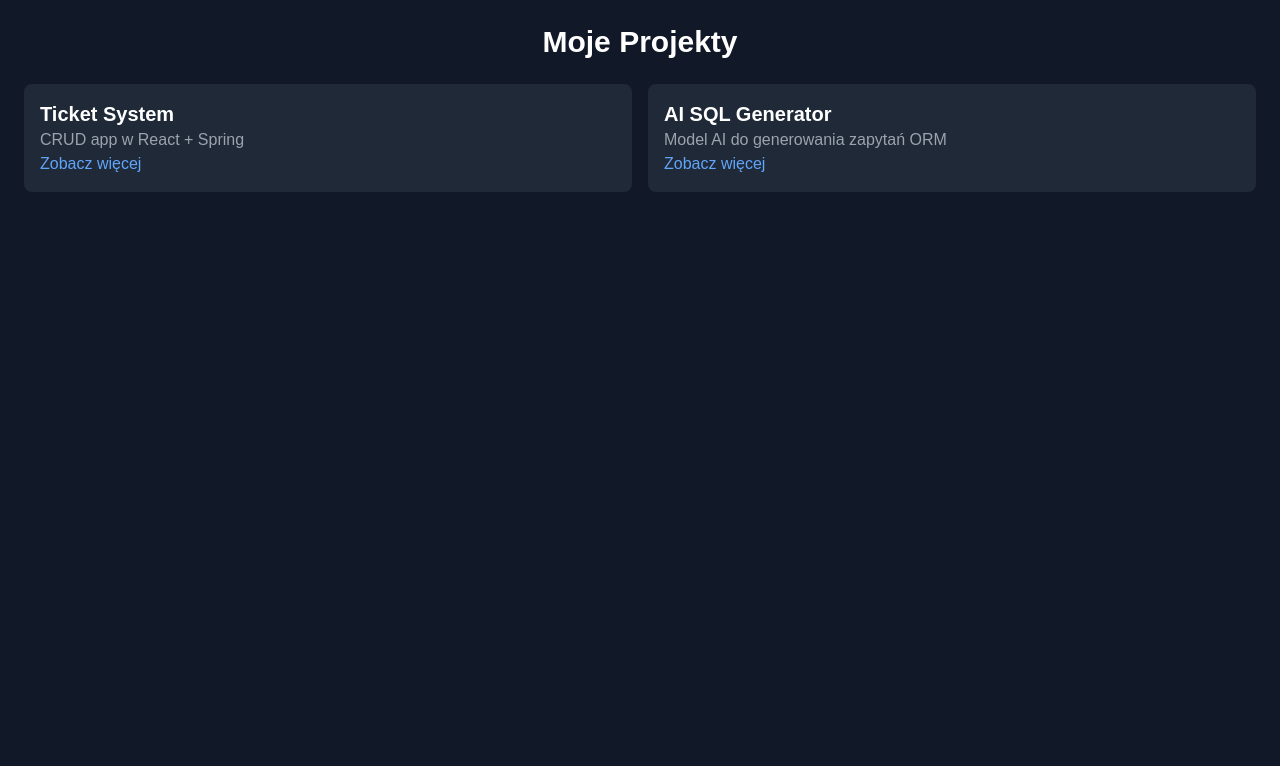
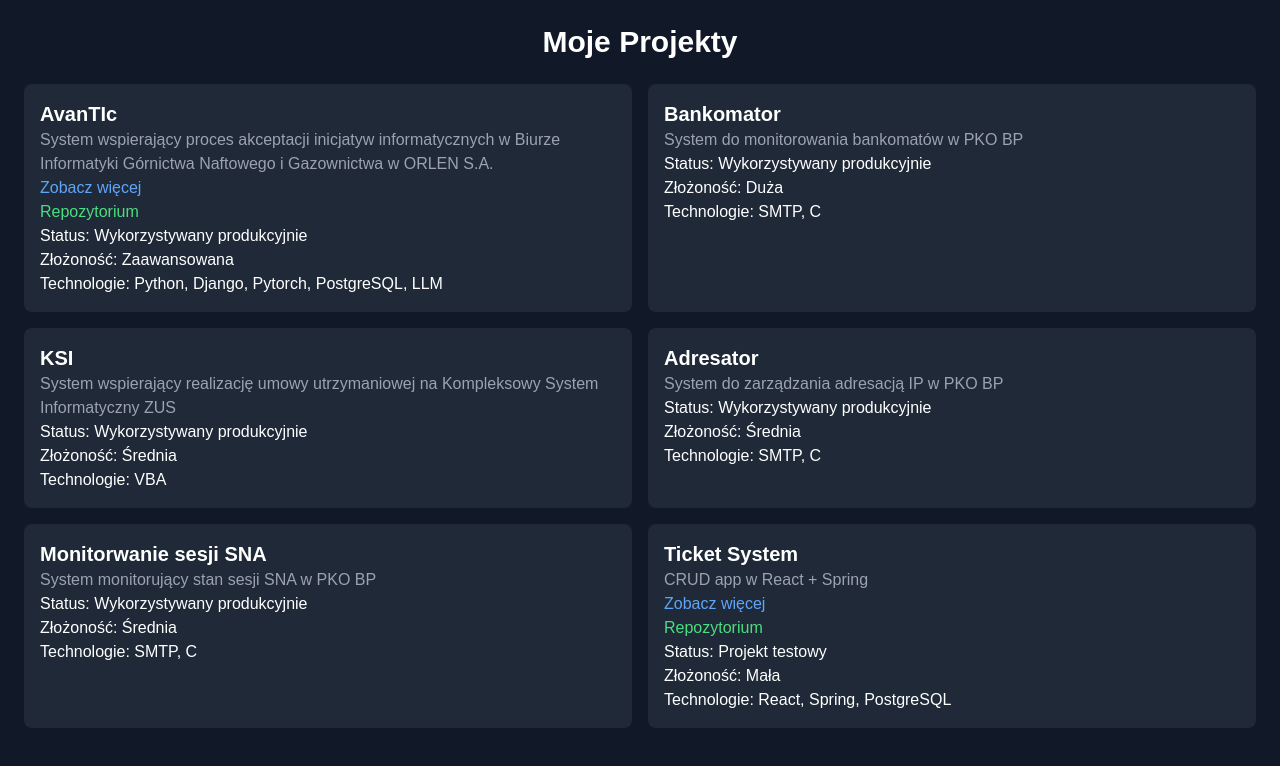
Before and after one commit to kielak1/my-portfolio, a Next.js app: page /projects in a window 1280 px wide. Shown: the top 766 px of the page. Built offline with nearby package versions, Linux system fonts and the light colour scheme.

Commit message:
moje projekty

```diff
--- a/app/about/page.js
+++ b/app/about/page.js
@@ -8,20 +8,20 @@
           </p>
 
           <h2 className="text-2xl font-semibold mt-8">Specjalizacje</h2>
-          <ul className="mt-4 text-gray-400 max-w-2xl text-center list-disc list-inside">
-              <li className="before:content-['✓'] before:mr-2">Backend: Python (Django, FastAPI), Java (Spring), PostgreSQL</li>
-              <li className="before:content-['✓'] before:mr-2">Frontend: React, JavaScript, HTML/CSS, Bootstrap</li>
-              <li className="before:content-['✓'] before:mr-2">Automatyzacja i testowanie: Selenium, Robot Framework</li>
-              <li className="before:content-['✓'] before:mr-2">AI i modele językowe: RAG, trening i wdrażanie modeli AI</li>
-              <li className="before:content-['✓'] before:mr-2">Optymalizacja aplikacji: analiza logów, profilowanie kodu, tuning zapytań SQL</li>
-              <li className="before:content-['✓'] before:mr-2">Infrastruktura: Nginx, Gunicorn, Celery, Linux (RHEL, Rocky Linux)</li>
+          <ul className="mt-4 text-gray-400 max-w-2xl text-center space-y-2">
+              <li className="flex items-center"><span className="text-green-400 mr-2">✓</span> Backend: Python (Django, FastAPI), Java (Spring), PostgreSQL</li>
+              <li className="flex items-center"><span className="text-green-400 mr-2">✓</span> Frontend: React, JavaScript, HTML/CSS, Bootstrap</li>
+              <li className="flex items-center"><span className="text-green-400 mr-2">✓</span> Automatyzacja i testowanie: Selenium, Robot Framework</li>
+              <li className="flex items-center"><span className="text-green-400 mr-2">✓</span> AI i modele językowe: RAG, trening i wdrażanie modeli AI</li>
+              <li className="flex items-center"><span className="text-green-400 mr-2">✓</span> Optymalizacja aplikacji: analiza logów, profilowanie kodu, tuning zapytań SQL</li>
+              <li className="flex items-center"><span className="text-green-400 mr-2">✓</span> Infrastruktura: Nginx, Gunicorn, Celery, Linux (RHEL, Rocky Linux)</li>
           </ul>
 
           <h2 className="text-2xl font-semibold mt-8">Doświadczenie</h2>
-          <ul className="mt-4 text-gray-400 max-w-2xl text-center list-disc list-inside">
-              <li className="before:content-['✓'] before:mr-2">Obecnie pracuję w ORLEN S.A., wcześniej w PGNiG S.A. oraz ZUS</li>
-              <li className="before:content-['✓'] before:mr-2">Realizowałem projekty dla sektora bankowego i telekomunikacyjnego</li>
-              <li className="before:content-['✓'] before:mr-2">Tworzyłem systemy monitorowania, zarządzania adresacją IP, akceptacji inicjatyw IT</li>
+          <ul className="mt-4 text-gray-400 max-w-2xl text-center space-y-2">
+              <li className="flex items-center"><span className="text-green-400 mr-2">✓</span> Obecnie pracuję w ORLEN S.A., wcześniej w PGNiG S.A. oraz ZUS</li>
+              <li className="flex items-center"><span className="text-green-400 mr-2">✓</span> Realizowałem projekty dla sektora bankowego i telekomunikacyjnego</li>
+              <li className="flex items-center"><span className="text-green-400 mr-2">✓</span> Tworzyłem systemy monitorowania, zarządzania adresacją IP, akceptacji inicjatyw IT</li>
           </ul>
 
           <h2 className="text-2xl font-semibold mt-8">Języki i umiejętności miękkie</h2>
--- a/app/projects/page.js
+++ b/app/projects/page.js
@@ -1,6 +1,59 @@
 const projects = [
-    { title: "Ticket System", description: "CRUD app w React + Spring", link: "#" },
-    { title: "AI SQL Generator", description: "Model AI do generowania zapytań ORM", link: "#" },
+  {
+    title: "AvanTIc",
+    description: "System wspierający proces akceptacji inicjatyw informatycznych w Biurze Informatyki Górnictwa Naftowego i Gazownictwa w ORLEN S.A.",
+    link: "https://aprobo.kielak.com/",
+    repo: "https://github.com/kielak1/aprobo",
+    production: true,
+    complexity: "Zaawansowana",
+    technologies: ["Python", "Django", "Pytorch", "PostgreSQL", "LLM"],
+  },
+  {
+    title: "Bankomator",
+    description: "System do monitorowania bankomatów w PKO BP",
+    link: "",
+    repo: "",
+    production: true,
+    complexity: "Duża",
+    technologies: ["SMTP", "C"],
+  },
+  {
+    title: "KSI",
+    description: "System wspierający realizację umowy utrzymaniowej na Kompleksowy System Informatyczny ZUS",
+    link: "",
+    repo: "",
+    production: true,
+    complexity: "Średnia",
+    technologies: ["VBA"],
+  },
+  {
+    title: "Adresator",
+    description: "System do zarządzania adresacją IP w PKO BP",
+    link: "",
+    repo: "",
+    production: true,
+    complexity: "Średnia",
+    technologies: ["SMTP", "C"],
+  },
+  {
+    title: "Monitorwanie sesji SNA",
+    description: "System monitorujący stan sesji SNA w PKO BP",
+    link: "",
+    repo: "",
+    production: true,
+    complexity: "Średnia",
+    technologies: ["SMTP", "C"],
+  },
+  {
+    title: "Ticket System",
+    description: "CRUD app w React + Spring",
+    link: "https://reactspr.kielak.com/",
+    repo: "https://github.com/kielak1/reactspr",
+    production: false,
+    complexity: "Mała",
+    technologies: ["React", "Spring", "PostgreSQL"],
+  },
+
 ];
 
 export default function Projects() {
@@ -12,7 +65,13 @@
           <div key={index} className="bg-gray-800 p-4 rounded-lg">
             <h2 className="text-xl font-semibold">{project.title}</h2>
             <p className="text-gray-400">{project.description}</p>
-              <a href={project.link} className="text-blue-400 hover:underline">Zobacz więcej</a>
+            {project.link && <a href={project.link} className="text-blue-400 hover:underline">Zobacz więcej</a>}
+            {project.repo && <p><a href={project.repo} className="text-green-400 hover:underline">Repozytorium</a></p>}
+            <p>Status: {project.production ? "Wykorzystywany produkcyjnie" : "Projekt testowy"}</p>
+            <p>Złożoność: {project.complexity}</p>
+            {project.technologies.length > 0 && (
+              <p>Technologie: {project.technologies.join(", ")}</p>
+            )}
           </div>
         ))}
       </div>
```
Lines whose indentation alone changed are shown as unchanged.
